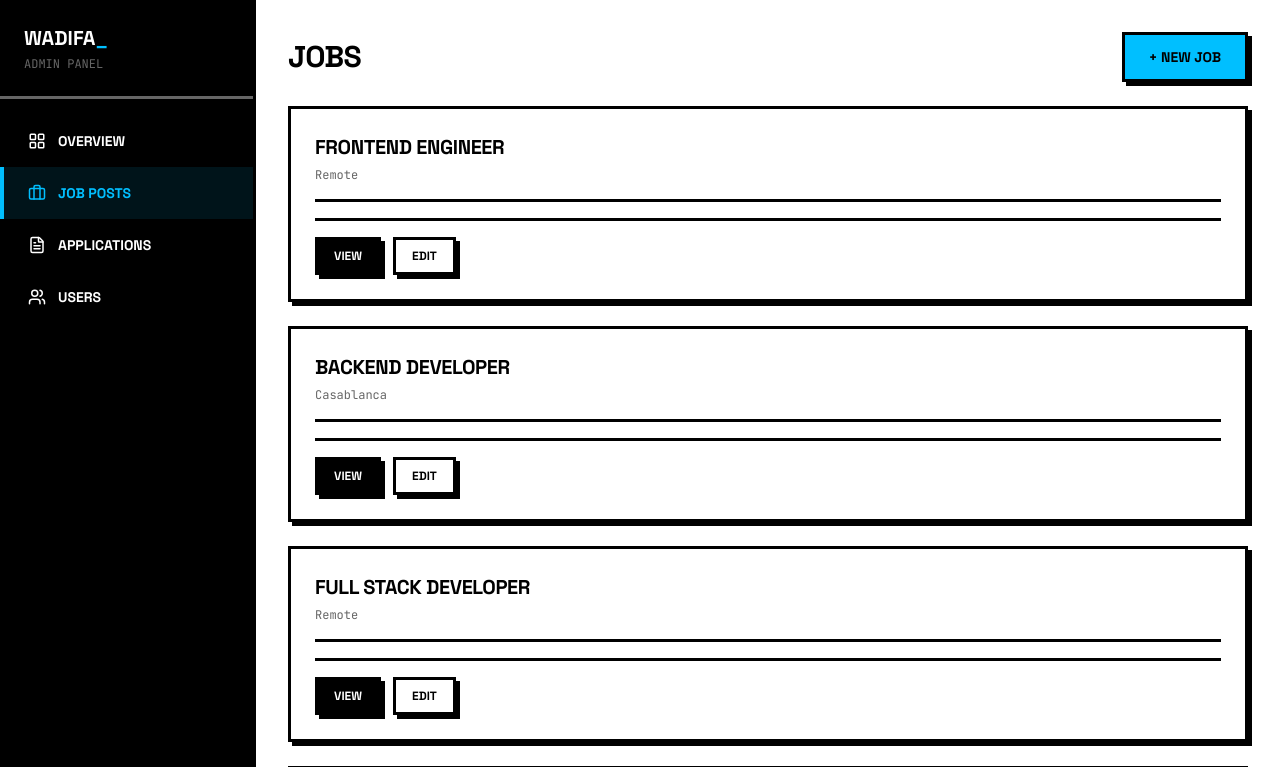
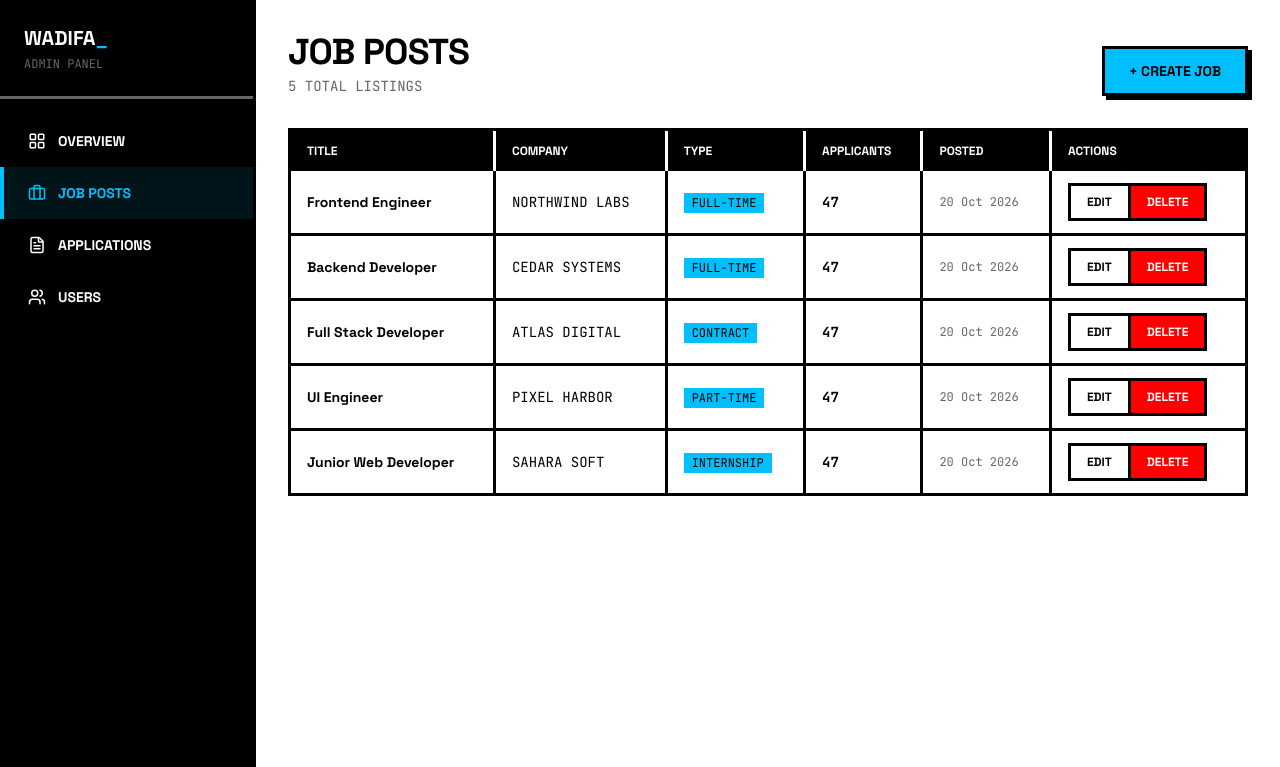
Before and after one commit to vannbo-93/job-board, a Next.js app: page /dashboard/jobs in a window 1280 px wide. Shown: the top 767 px of the page. Built offline with nearby package versions, Linux system fonts and the light colour scheme.

Commit message:
feat: add admin job management table with delete confirmation

```diff
--- a/app/(admin)/dashboard/jobs/page.tsx
+++ b/app/(admin)/dashboard/jobs/page.tsx
@@ -1,47 +1,30 @@
 /** @format */
 
-import Link from "next/link";
-import { jobs } from "@/lib/jobs";
-import {
-  Card,
-  CardDescription,
-  CardFooter,
-  CardHeader,
-  CardTitle,
-} from "@/components/ui/card";
-import { buttonVariants } from "@/components/ui/button";
+import AdminPageHeader from "@/components/common/AdminPageHeader";
+import JobManagementTable from "@/components/job-management/JobManagementTable";
+import { getJobs } from "@/services/jobs/jobs.service";
 
-export default function AdminJobsPage() {
+async function JobsManagementPage() {
+  const result = await getJobs();
+
+  if (!result.success) {
+    return <div>Error loading jobs</div>;
+  }
+
+  const jobs = result.data;
+
   return (
-    <div className="flex flex-col gap-6">
-      <div className="flex items-center justify-between">
-        <h1 className="text-3xl">Jobs</h1>
-        <Link
-          href="/dashboard/jobs/new"
-          className={buttonVariants({ variant: "accent" })}>
-          + New Job
-        </Link>
-      </div>
-      {jobs.map((job) => (
-        <Card key={job.id}>
-          <CardHeader>
-            <CardTitle>{job.title}</CardTitle>
-            <CardDescription>{job.location}</CardDescription>
-          </CardHeader>
-          <CardFooter className="gap-3">
-            <Link
-              href={`/dashboard/jobs/${job.id}`}
-              className={buttonVariants({ size: "sm" })}>
-              View
-            </Link>
-            <Link
-              href={`/dashboard/jobs/${job.id}/edit`}
-              className={buttonVariants({ variant: "outline", size: "sm" })}>
-              Edit
-            </Link>
-          </CardFooter>
-        </Card>
-      ))}
-    </div>
+    <>
+      <AdminPageHeader
+        title="JOB POSTS"
+        subtitle={`${jobs.length} TOTAL LISTINGS`}
+        actionButtonLink="/dashboard/jobs/new"
+        actionButtonVariant="accent"
+        actionButtonText="+ CREATE JOB"
+      />
+      <JobManagementTable jobs={jobs} />
+    </>
   );
 }
+
+export default JobsManagementPage;
--- /dev/null
+++ b/components/common/AdminPageHeader.tsx
@@ -0,0 +1,44 @@
+/** @format */
+
+import Link from "next/link";
+import type { VariantProps } from "class-variance-authority";
+import { buttonVariants } from "@/components/ui/button";
+
+type Props = {
+  title: string;
+  subtitle?: string;
+  actionButtonLink?: string;
+  actionButtonText?: string;
+  actionButtonVariant?: VariantProps<typeof buttonVariants>["variant"];
+};
+
+function AdminPageHeader({
+  title,
+  subtitle,
+  actionButtonLink,
+  actionButtonText,
+  actionButtonVariant = "default",
+}: Props) {
+  return (
+    <div className="flex flex-wrap items-end justify-between gap-4">
+      <div>
+        <h1 className="text-4xl">{title}</h1>
+        {subtitle && (
+          <p className="font-mono text-sm text-muted-foreground mt-1">
+            {subtitle}
+          </p>
+        )}
+      </div>
+
+      {actionButtonLink && actionButtonText && (
+        <Link
+          href={actionButtonLink}
+          className={buttonVariants({ variant: actionButtonVariant })}>
+          {actionButtonText}
+        </Link>
+      )}
+    </div>
+  );
+}
+
+export default AdminPageHeader;
--- /dev/null
+++ b/components/common/DeletePopup.tsx
@@ -0,0 +1,73 @@
+/** @format */
+
+import { useEffect, useRef } from "react";
+import { Button } from "@/components/ui/button";
+
+type Props = {
+  isOpen: boolean;
+  itemName?: string;
+  onDelete: () => void;
+  onCancel: () => void;
+};
+
+function DeletePopup({ isOpen, itemName, onDelete, onCancel }: Props) {
+  const dialogRef = useRef<HTMLDialogElement>(null);
+
+  // Open/close the native dialog when isOpen changes
+  useEffect(() => {
+    const dialog = dialogRef.current;
+    if (!dialog) return;
+    if (isOpen && !dialog.open) dialog.showModal();
+    if (!isOpen && dialog.open) dialog.close();
+  }, [isOpen]);
+
+  return (
+    <dialog
+      ref={dialogRef}
+      aria-labelledby="delete-popup-title"
+      onCancel={(e) => {
+        e.preventDefault(); // Esc key: let the parent close it
+        onCancel();
+      }}
+      onClick={(e) => {
+        if (e.target === e.currentTarget) onCancel(); // click on the backdrop
+      }}
+      className="m-auto w-[calc(100%-2rem)] max-w-md p-0 brutal-border brutal-shadow bg-background text-foreground backdrop:bg-foreground/80">
+      <div className="p-8">
+        <h2 id="delete-popup-title" className="text-2xl">
+          DELETE {itemName ? "JOB?" : "ITEM?"}
+        </h2>
+
+        <p className="font-mono text-sm text-muted-foreground mt-3">
+          {itemName ? (
+            <>
+              YOU ARE ABOUT TO DELETE{" "}
+              <span className="font-bold text-foreground">{itemName}</span>.
+            </>
+          ) : (
+            "ARE YOU SURE YOU WANT TO DELETE THIS ITEM?"
+          )}
+        </p>
+
+        <p className="font-mono text-xs text-destructive mt-4">
+          THIS ACTION CANNOT BE UNDONE.
+        </p>
+
+        <div className="flex mt-6">
+          <Button variant="destructive" onClick={onDelete}>
+            CONFIRM DELETE
+          </Button>
+          <Button
+            variant="outline"
+            className="border-l-0"
+            onClick={onCancel}
+            autoFocus>
+            CANCEL
+          </Button>
+        </div>
+      </div>
+    </dialog>
+  );
+}
+
+export default DeletePopup;
--- /dev/null
+++ b/components/job-management/JobManagementTable.tsx
@@ -0,0 +1,131 @@
+/** @format */
+
+"use client";
+
+import { useState } from "react";
+import Link from "next/link";
+import type { Job } from "@/types";
+import { Button, buttonVariants } from "@/components/ui/button";
+import DeletePopup from "@/components/common/DeletePopup";
+
+type Props = {
+  jobs: Job[];
+};
+
+function formatDate(date: string) {
+  return new Date(date).toLocaleDateString("en-GB", {
+    day: "2-digit",
+    month: "short",
+    year: "numeric",
+  });
+}
+
+function JobManagementTable({ jobs }: Props) {
+  const [jobIdToDelete, setJobIdToDelete] = useState<string | null>(null);
+
+  const handleDeleteJob = () => {
+    // TODO: delete job from database (day 9)
+    console.log(`Deleting job with ID: ${jobIdToDelete}`);
+    setJobIdToDelete(null);
+  };
+
+  const jobToDelete = jobs.find((job) => job.id === jobIdToDelete);
+
+  const headerClass =
+    "text-left font-heading text-xs font-bold px-4 py-3 border-r-3 border-background";
+
+  return (
+    <div className="mt-8 brutal-border overflow-x-auto">
+      <table className="w-full">
+        <thead>
+          <tr className="bg-foreground text-background">
+            <th scope="col" className={headerClass}>
+              TITLE
+            </th>
+            <th scope="col" className={headerClass}>
+              COMPANY
+            </th>
+            <th scope="col" className={headerClass}>
+              TYPE
+            </th>
+            <th scope="col" className={headerClass}>
+              APPLICANTS
+            </th>
+            <th scope="col" className={headerClass}>
+              POSTED
+            </th>
+            <th
+              scope="col"
+              className="text-left font-heading text-xs font-bold px-4 py-3">
+              ACTIONS
+            </th>
+          </tr>
+        </thead>
+        <tbody>
+          {jobs.length === 0 && (
+            <tr>
+              <td
+                colSpan={6}
+                className="px-4 py-10 text-center font-mono text-sm">
+                NO JOBS YET.
+              </td>
+            </tr>
+          )}
+
+          {jobs.map((job, i) => (
+            <tr
+              key={job.id}
+              className={`${i > 0 ? "border-t-3 border-foreground" : ""} hover:bg-accent/10`}>
+              <td className="px-4 py-3 font-heading text-sm font-bold border-r-3">
+                {job.title}
+              </td>
+              <td className="px-4 py-3 font-mono text-sm border-r-3">
+                {job.company}
+              </td>
+              <td className="px-4 py-3 border-r-3">
+                <span className="font-mono text-xs bg-accent text-accent-foreground px-2 py-0.5">
+                  {job.type}
+                </span>
+              </td>
+              <td className="px-4 py-3 font-mono text-sm font-bold border-r-3">
+                {job.applicants}
+              </td>
+              <td className="px-4 py-3 font-mono text-xs text-muted-foreground border-r-3 whitespace-nowrap">
+                {formatDate(job.postedAt)}
+              </td>
+              <td className="px-4 py-3">
+                <div className="flex">
+                  <Link
+                    href={`/dashboard/jobs/${job.id}/edit`}
+                    className={buttonVariants({
+                      variant: "outline",
+                      size: "sm",
+                      className: "shadow-none",
+                    })}>
+                    EDIT
+                  </Link>
+                  <Button
+                    variant="destructive"
+                    size="sm"
+                    className="border-l-0 shadow-none"
+                    onClick={() => setJobIdToDelete(job.id)}>
+                    DELETE
+                  </Button>
+                </div>
+              </td>
+            </tr>
+          ))}
+        </tbody>
+      </table>
+
+      <DeletePopup
+        isOpen={jobIdToDelete !== null}
+        itemName={jobToDelete?.title}
+        onDelete={handleDeleteJob}
+        onCancel={() => setJobIdToDelete(null)}
+      />
+    </div>
+  );
+}
+
+export default JobManagementTable;
```
